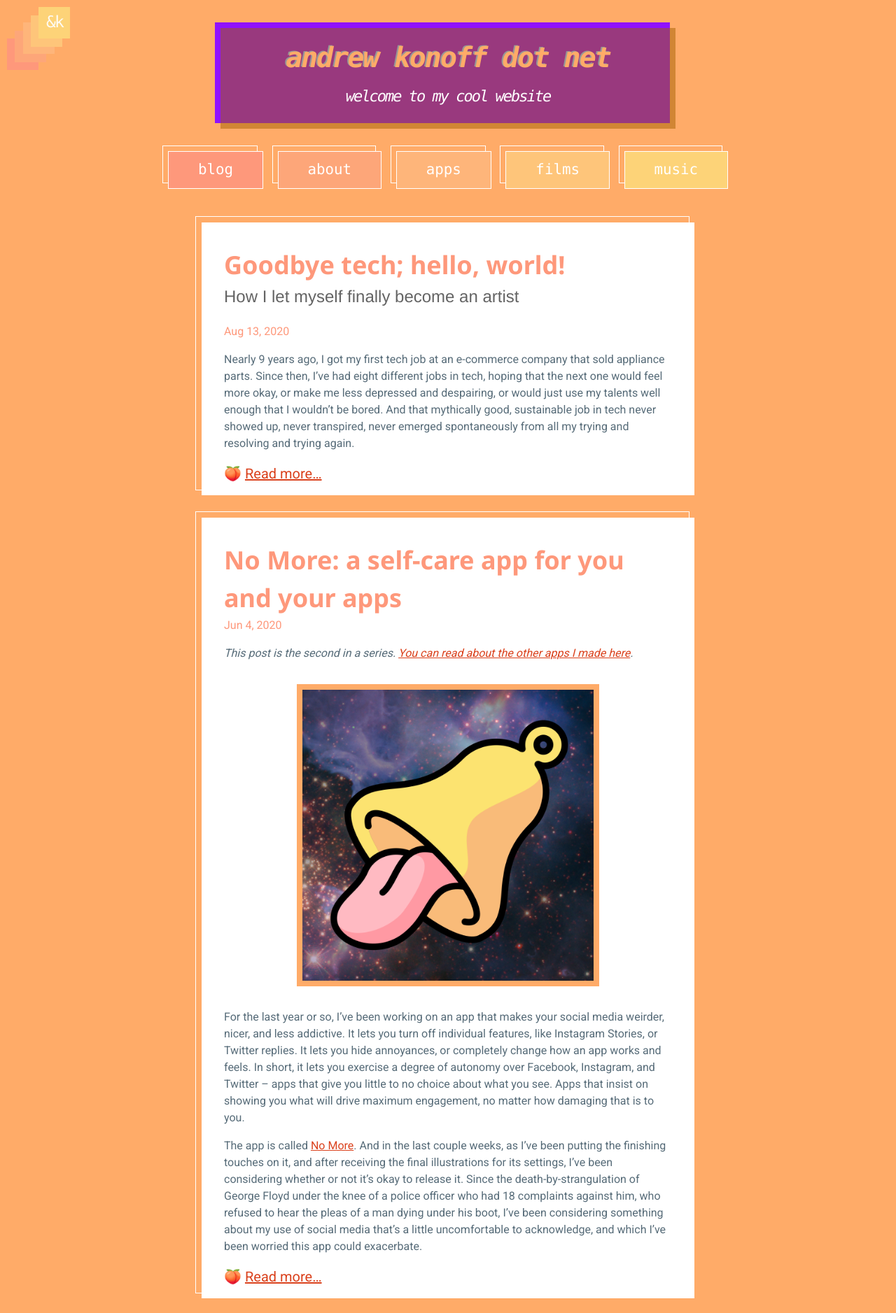
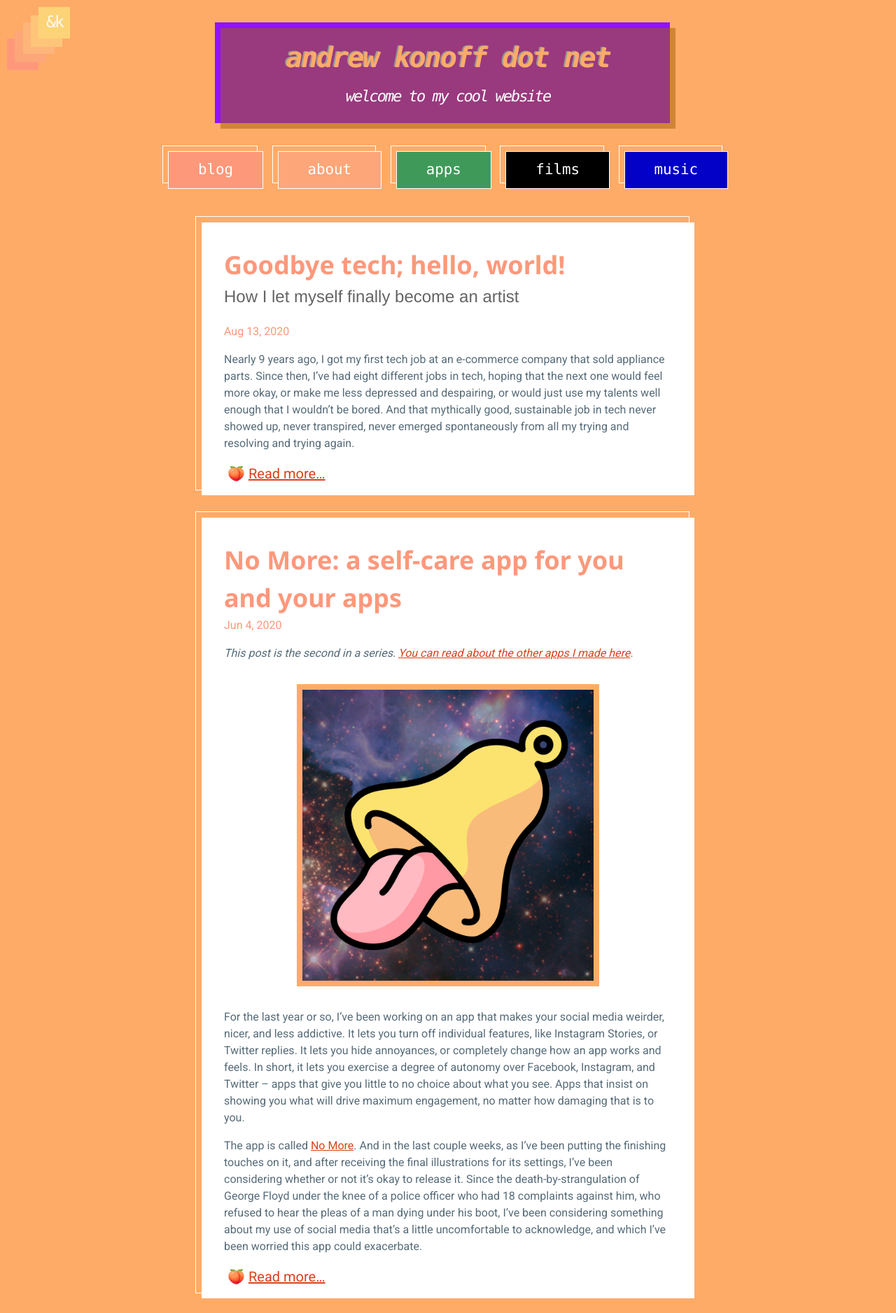
Before and after one commit to andkon/andkon.github.io, a Jekyll site: the page built from index.html, in a window 1280 px wide. Shown: the top 1877 px of the page at 70% size. Built offline with Jekyll 4.4.1, drawn with Linux system fonts in a browser that asks for light colours; a script that is not in the unit is left out; the list of posts is cut into pages by our own code.

Commit message:
button colours

```diff
--- a/assets/main.scss
+++ b/assets/main.scss
@@ -8,7 +8,16 @@ $purp: #9012fe;
 $sunset-purp: rgba(144, 18, 254, 0.30980392156862746);
 $peachy-red: #e81c4f;
 $british-racing-green: #3F9A5A;
+
 $peachy-orange: #ffab68;
+
+$peachy-1: #FE987B;
+$peachy-2: #FDA679;
+$peachy-3: $british-racing-green; //#FEB57A;
+$peachy-4: #000000;
+$peachy-4-color: white;
+$peachy-5: #0300c7;
+$peachy-5-color: white;
 
 // Fonts
 $monospace: "Menlo", "Fira Mono", monospace;
@@ -747,6 +756,13 @@ footer {
 
 
 a.read-more {
+  padding: 5px;
+  background-color: white;
+  font-size: 20px;
+  border: none;
+  cursor: pointer;
+  transition: background-color 0.2s ease;
+
   &:before {
     content: "🍑";
     font-size: 20px;
@@ -754,7 +770,9 @@ a.read-more {
     text-decoration: none;
     padding-right: 5px;
   }
-  font-size: 20px;
+  &:hover {
+    background-color: $peachy-orange;
+  }
 }
 
 .animate {
@@ -862,43 +880,45 @@ html a.button {
     }
 
     &:nth-child(1) {
-      background: #FE987B;
+      background: $peachy-1;
 
       &:hover {
-        color: #FE987B;
+        color: $peachy-1;
         background: white;
       }
     }
     &:nth-child(2) {
-      background: #FDA679;
+      background: $peachy-2;
 
       &:hover {
-        color: #FDA679;
+        color: $peachy-2;
         background: white;
       }
     }
     &:nth-child(3) {
-      background: #FEB57A;
+      background: $peachy-3;
 
       &:hover {
-        color: #FEB57A;
+        color: $peachy-3;
         background: white;
       }
     }
     &:nth-child(4) {
-      background: #FEC57A;
+      background: $peachy-4;
+      color: $peachy-4-color;
 
       &:hover {
-        color: #FEC57A;
-        background: white;
+        color: $peachy-4;
+        background: $peachy-4-color;
       }
     }
     &:nth-child(5) {
-      background: #FDD378;
+      background: $peachy-5;
+      color: $peachy-5-color;
 
       &:hover {
-        color: #FDD378;
-        background: white;
+        color: $peachy-5;
+        background: $peachy-5-color;
       }
     }
 
```
